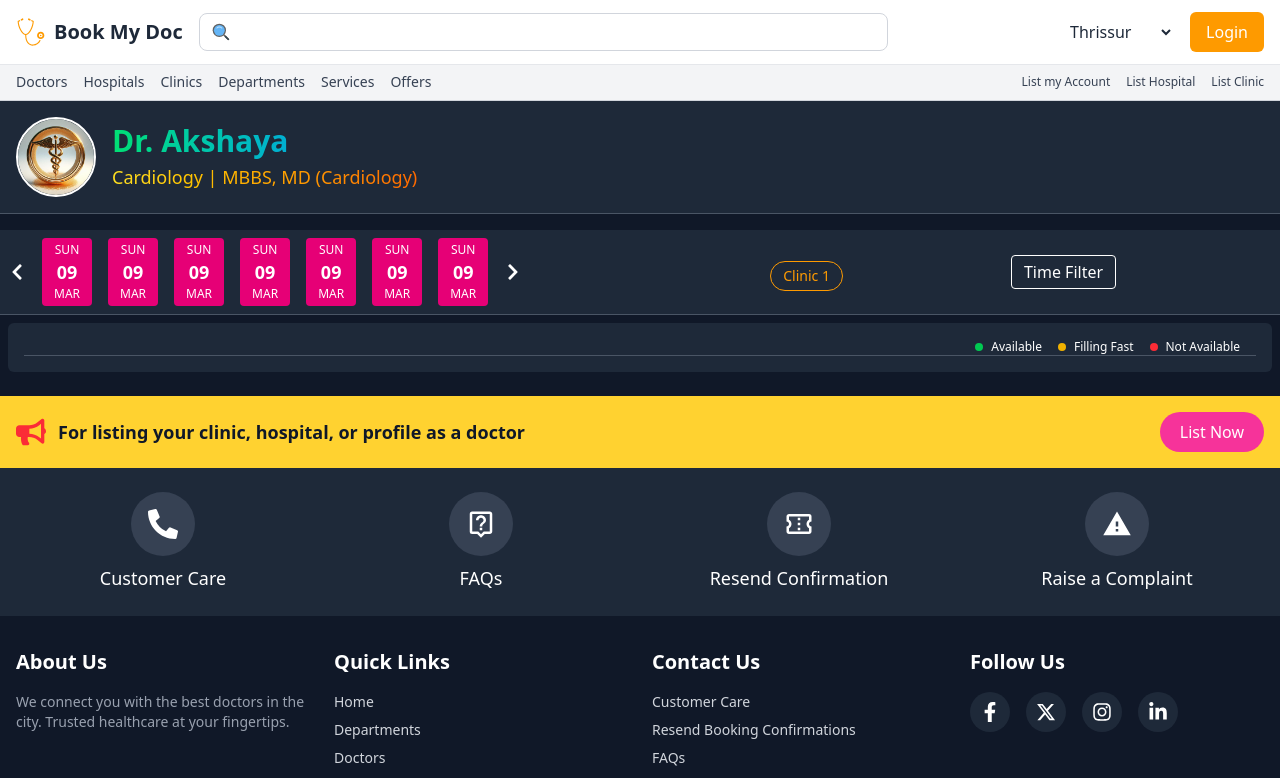
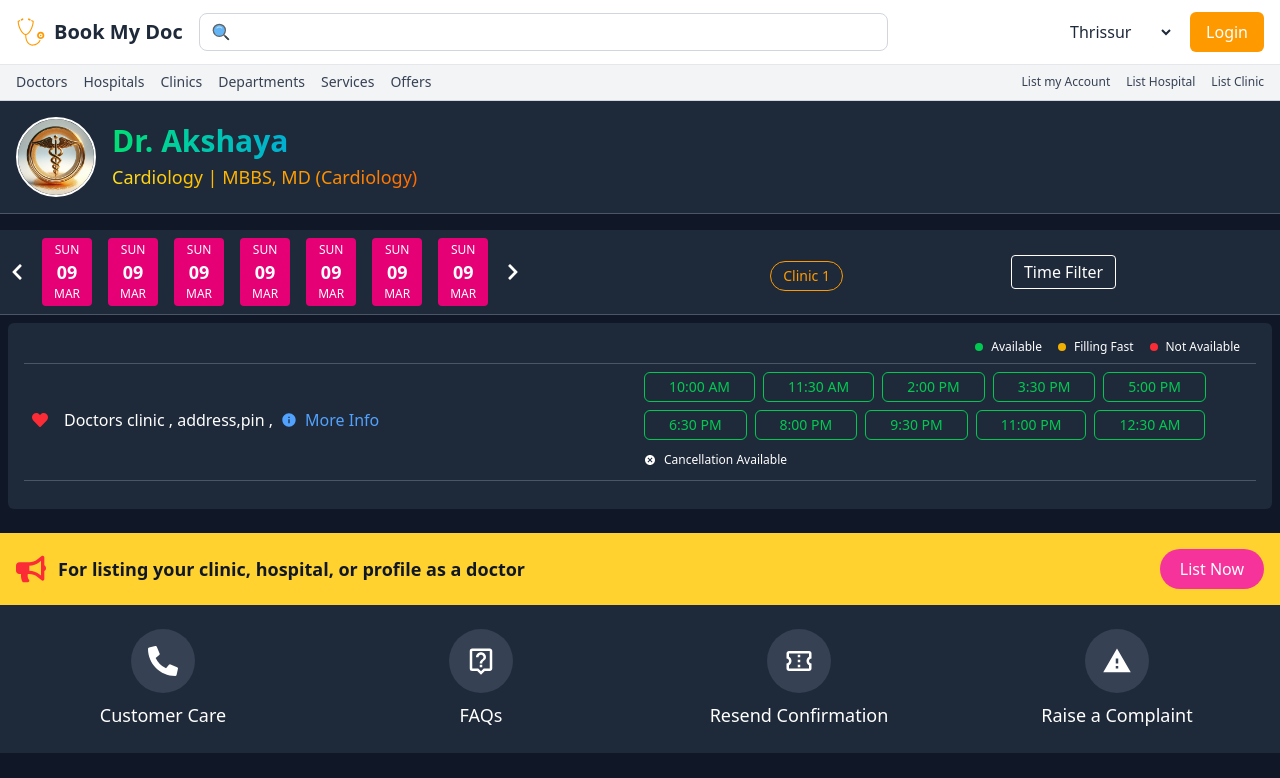
Before and after one commit to abdulvahabaa/book-my-doc-app, a React (Vite) app: page /doctors/profile/book in a window 1280 px wide. Shown: the top 778 px of the page. Built offline with nearby package versions, Linux system fonts and the light colour scheme.

Commit message:
refactor:booking slots add

```diff
--- a/src/pages/BookingPage.jsx
+++ b/src/pages/BookingPage.jsx
@@ -3,7 +3,8 @@
 import SubNavbar from "../components/SubNavbar/SubNavbar";
 import Footer from "../components/Footer.jsx/Footer";
 import { doctorProfileData } from "../constants/data";
-import { FaChevronLeft, FaChevronRight } from "react-icons/fa";
+import { FaChevronLeft, FaChevronRight, FaHeart } from "react-icons/fa";
+import { MdCancel, MdInfo } from "react-icons/md";
 
 const BookingPage = () => {
   const [showFilters, setShowFilters] = useState(false);
@@ -128,11 +129,57 @@
               </div>
             ))}
           </div>
-          <div className="border-t border-gray-600 "></div>
+          <div className="border-t border-gray-600 my-2"></div>
+
+          <div className="container mx-auto  grid grid-cols-1 md:grid-cols-2 gap-2">
+            <div className="flex flex-row gap-2 items-center">
+              <div className="px-2">
+                <FaHeart className="text-red-500 cursor-pointer" />
+              </div>
+              <div>
+                <h3>Doctors clinic , address,pin ,</h3>
+              </div>
+              <div>
+                {" "}
+                <button className="flex items-center gap-2 text-blue-400 hover:text-blue-300 transition">
+                  <MdInfo /> More Info
+                </button>
+              </div>
+            </div>
+            <div>
+              <div className="flex gap-2 flex-wrap">
+                {[
+                  "10:00 AM",
+                  "11:30 AM",
+                  "2:00 PM",
+                  "3:30 PM",
+                  "5:00 PM",
+                  "6:30 PM",
+                  "8:00 PM",
+                  "9:30 PM",
+                  "11:00 PM",
+                  "12:30 AM",
+                ].map((slot, index) => (
+                  <button
+                    key={index}
+                    className="border  border-green-500 text-green-500 px-6 py-1 text-sm rounded-md  hover:bg-green-500 hover:text-white transition"
+                  >
+                    {slot}
+                  </button>
+                ))}
+              </div>
+              <div>
+                <p className="text-white text-xs flex items-center gap-2 mt-3">
+                  <MdCancel /> Cancellation Available
+                </p>
+              </div>
+            </div>
+          </div>
+
+          <div className="border-t border-gray-600 my-3"></div>
         </section>
 
         {/* Time Slots */}
-
       </main>
 
       {/* Footer */}
```
